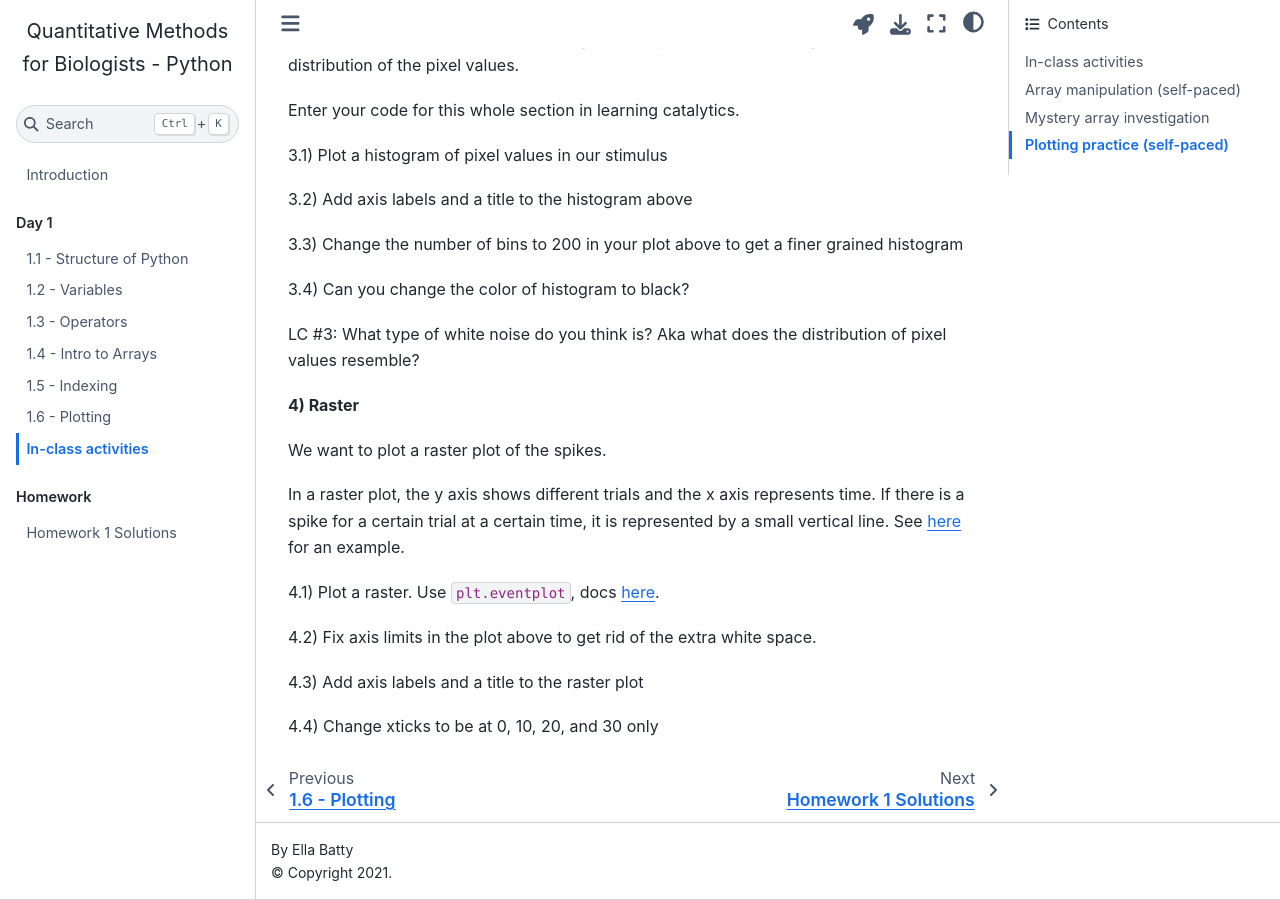
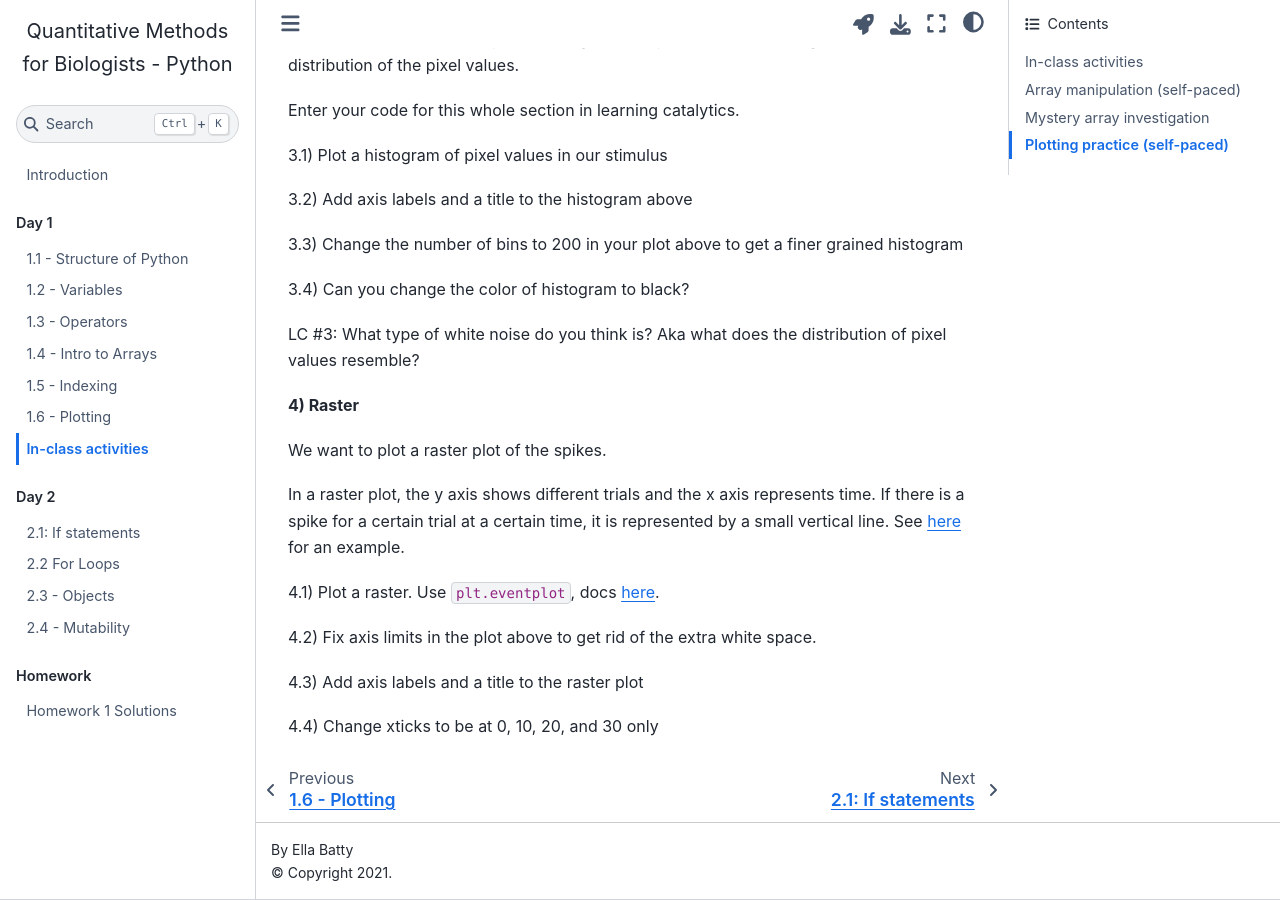
Before and after one commit to QMBC-Python/QMBC-Python.github.io, a Jupyter Book: the page built from content/Day1_InClass.ipynb, in a window 1280 px wide and 900 px high, scrolled down 4609 px. Built offline with Jupyter Book 1.0.4 settings and Sphinx 7.4.7 and the Sphinx Book theme 1.1.4, drawn with Linux system fonts in a browser that asks for light colours; pages that are not in the unit, such as notebooks, are missing from menus.

Commit message:
Update _toc.yml

```diff
--- a/_toc.yml
+++ b/_toc.yml
@@ -10,6 +10,12 @@ parts:
     - file: content/Indexing.ipynb
     - file: content/Plotting.ipynb
     - file: content/Day1_InClass.ipynb
+  - caption: Day 2
+    chapters:
+    - file: content/IfStatements.ipynb
+    - file: content/ForLoops.ipynb
+    - file: content/Objects.ipynb
+    - file: content/Mutability.ipynb
   - caption: Homework
     chapters:
     - file: homeworks/HW_Day1.ipynb
```
